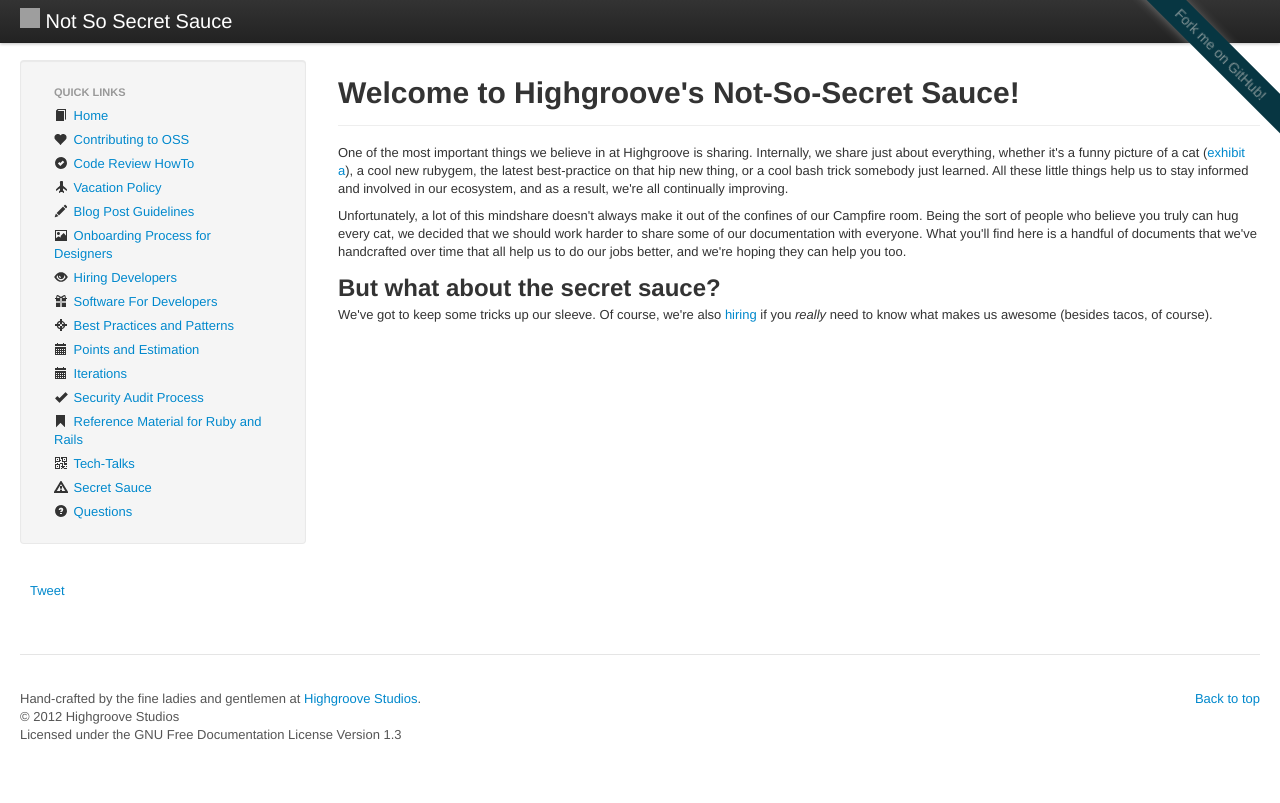
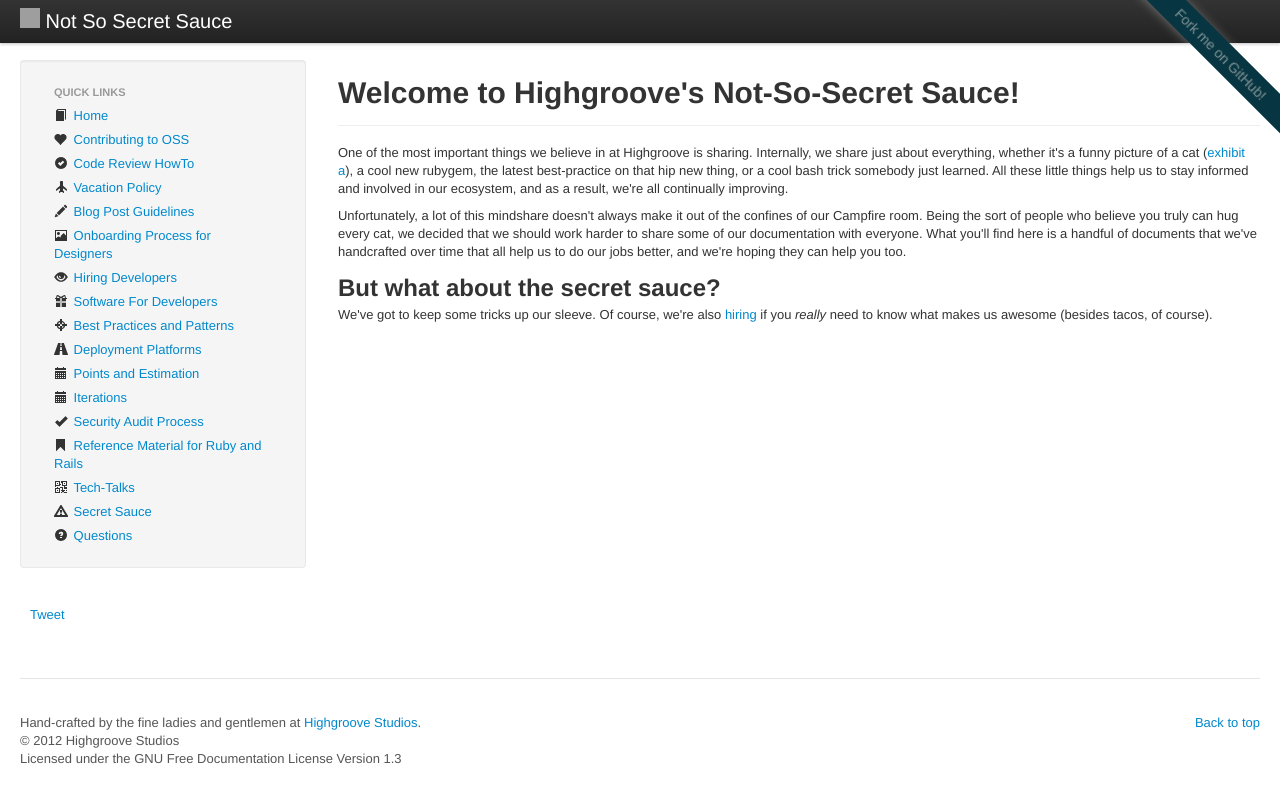
Before and after one commit to daveworth/not-so-secret-sauce, a Jekyll site: the page built from index.html, in a window 1280 px wide. Shown: the top 803 px of the page. Built offline with Jekyll 4.4.1, drawn with Linux system fonts in a browser that asks for light colours; nearby versions of some CDN libraries; comment, search, counter and statistics services are not loaded; grey boxes are pictures that could not be loaded.

Commit message:
add link to BG deployment options topic
* [#31977985]

```diff
--- a/_layouts/default.html
+++ b/_layouts/default.html
@@ -108,6 +108,13 @@
             </li>
 
             <li>
+              <a href="/topics/deployment-platforms.html">
+                <i class="icon-road"></i>
+                Deployment Platforms
+              </a>
+            </li>
+
+            <li>
               <a href="/topics/points-and-estimation.html">
                 <i class="icon-calendar"></i>
                 Points and Estimation
```
